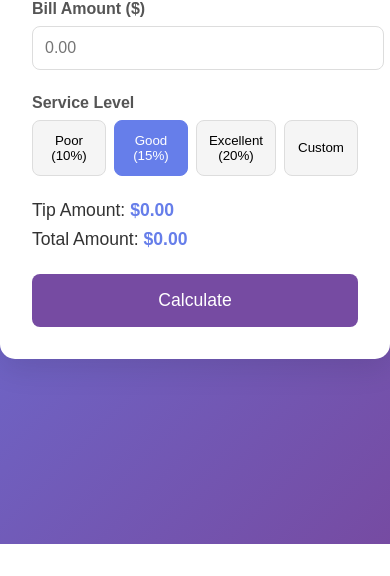
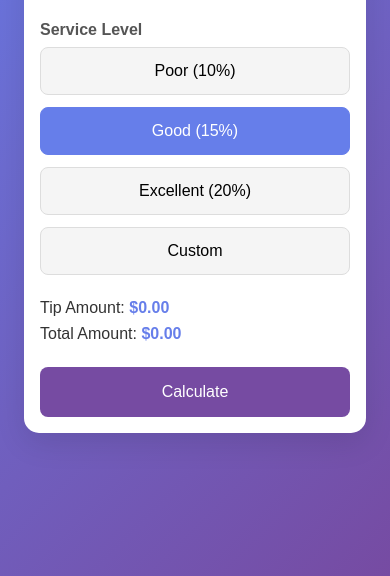
Before and after one commit to chytanya/tip-calculator, a plain HTML site: page index.html in a window 390 px wide. Shown: the part 300-876 px from the top of the page. Before the commit the page ends 844 px from the top, so only its background shows below. Drawn offline with Linux system fonts and the light colour scheme.

Commit message:
Making it mobile friendly

```diff
--- a/styles.css
+++ b/styles.css
@@ -6,21 +6,24 @@ body {
     justify-content: center;
     align-items: center;
     margin: 0;
+    padding: 1rem; /* Add padding for edge-to-edge screens */
 }
 
 .container {
     background: white;
-    padding: 2rem;
+    padding: 1.5rem; /* Reduced padding slightly for smaller screens */
     border-radius: 15px;
     box-shadow: 0 10px 30px rgba(0, 0, 0, 0.1);
     width: 100%;
-    max-width: 400px;
+    max-width: 400px; /* Keeps it constrained on larger screens */
+    box-sizing: border-box; /* Ensures padding doesn’t add to width */
 }
 
 h1 {
     text-align: center;
     color: #333;
     margin-bottom: 1.5rem;
+    font-size: 1.8rem; /* Slightly smaller for mobile */
 }
 
 .input-group {
@@ -32,6 +35,7 @@ label {
     margin-bottom: 0.5rem;
     color: #555;
     font-weight: bold;
+    font-size: 1rem;
 }
 
 input[type="number"] {
@@ -41,6 +45,7 @@ input[type="number"] {
     border-radius: 8px;
     font-size: 1rem;
     transition: border-color 0.3s;
+    box-sizing: border-box;
 }
 
 input[type="number"]:focus {
@@ -50,8 +55,8 @@ input[type="number"]:focus {
 
 .service-buttons {
     display: flex;
+    flex-wrap: wrap; /* Allows wrapping if needed */
     gap: 0.5rem;
-    flex-wrap: wrap;
 }
 
 .service-btn {
@@ -62,6 +67,8 @@ input[type="number"]:focus {
     background: #f5f5f5;
     cursor: pointer;
     transition: all 0.3s;
+    font-size: 0.9rem;
+    min-height: 48px; /* Minimum touch target size */
 }
 
 .service-btn:hover {
@@ -99,8 +106,44 @@ input[type="number"]:focus {
     font-size: 1.1rem;
     cursor: pointer;
     transition: background 0.3s;
+    min-height: 48px; /* Minimum touch target size */
 }
 
 #calculate-btn:hover {
     background: #5a3b7d;
 }
+
+/* Mobile-specific adjustments */
+@media (max-width: 600px) {
+    .container {
+        padding: 1rem; /* Smaller padding on mobile */
+        max-width: 100%; /* Full width on small screens */
+        margin: 0 0.5rem; /* Small margin for edge spacing */
+    }
+
+    h1 {
+        font-size: 1.5rem; /* Smaller heading */
+    }
+
+    .service-buttons {
+        flex-direction: column; /* Stack buttons vertically */
+        gap: 0.75rem; /* Larger gap for better spacing */
+    }
+
+    .service-btn {
+        width: 100%; /* Full width for easier tapping */
+        font-size: 1rem; /* Slightly larger text */
+    }
+
+    input[type="number"] {
+        font-size: 1rem; /* Ensure readable on mobile */
+    }
+
+    .result-group p {
+        font-size: 1rem; /* Slightly smaller text */
+    }
+
+    #calculate-btn {
+        font-size: 1rem; /* Adjust button text size */
+    }
+}
```
